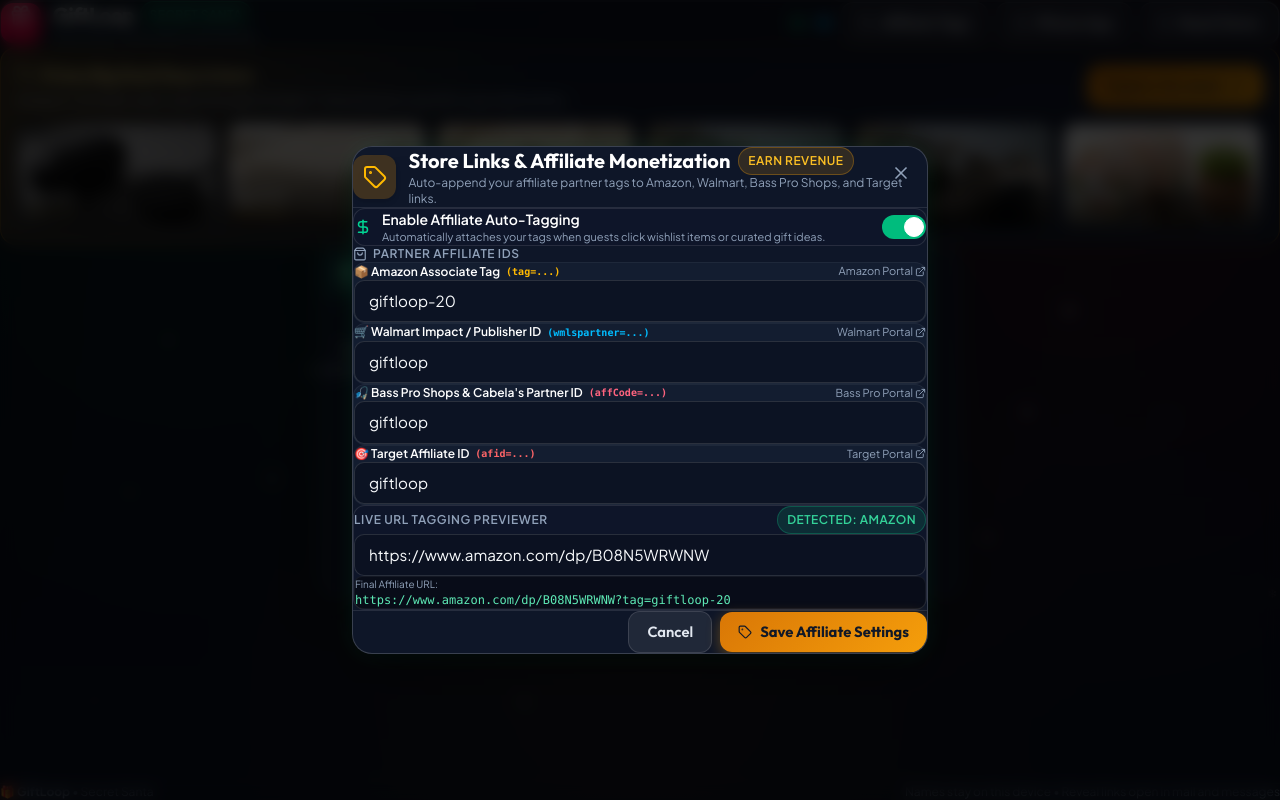
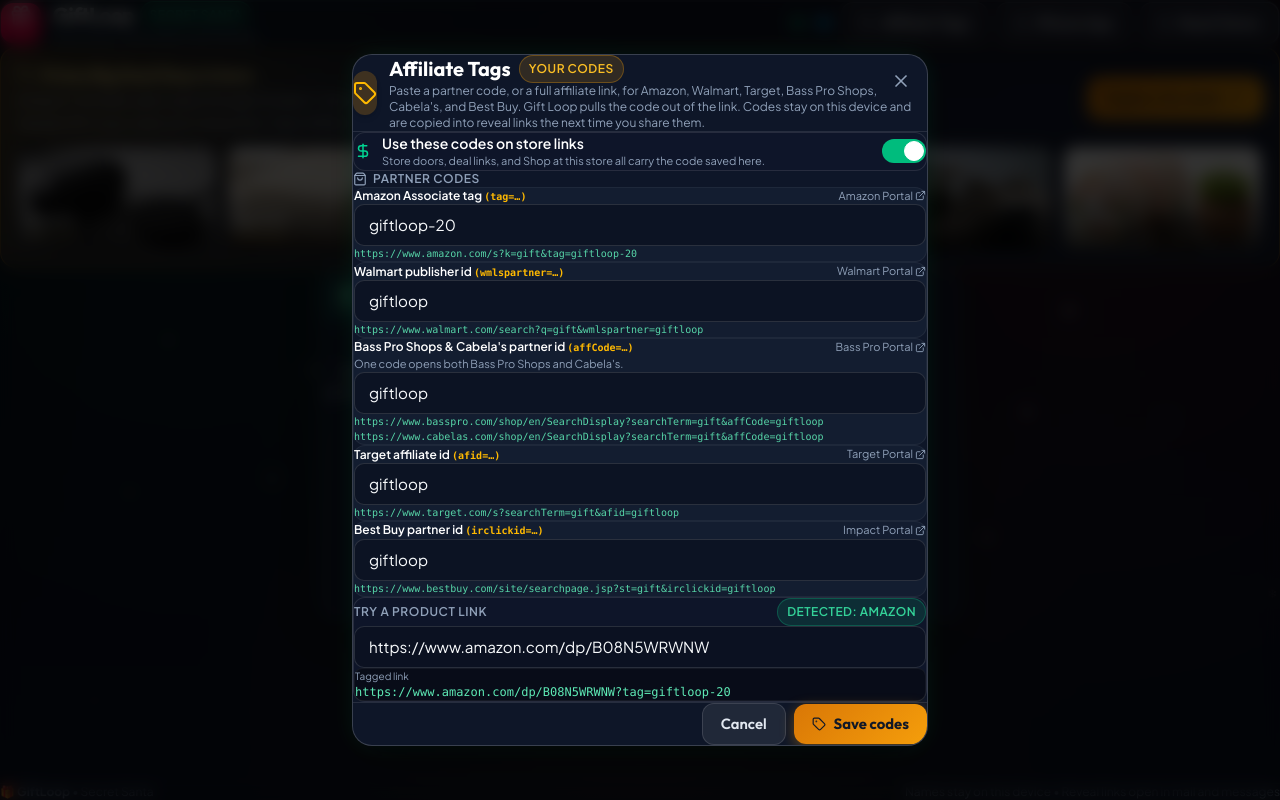
Before and after one commit to willmac1wm/giftloop-app, a React (Vite) app: page / in a window 1280 px wide. Both pictures are taken after a click on the button "Affiliate Tags". Built offline with nearby package versions, Linux system fonts and the light colour scheme.

Commit message:
Let each store take a partner code or a full affiliate link.
Pasting a tagged URL keeps only the partner id, Best Buy has its own field, and the shopping center preview shows the link that code will open.

Co-authored-by: willmac1wm <willmac1wm@users.noreply.github.com>

```diff
--- a/src/App.jsx
+++ b/src/App.jsx
@@ -147,6 +147,7 @@ export default function App() {
 
       {/* Affiliate Partner & Store Settings Modal */}
       <AffiliateSettingsModal
+        key={showAffiliateModal ? 'affiliate-open' : 'affiliate-closed'}
         isOpen={showAffiliateModal}
         onClose={() => setShowAffiliateModal(false)}
       />
--- a/src/components/AffiliateSettingsModal.jsx
+++ b/src/components/AffiliateSettingsModal.jsx
@@ -1,20 +1,112 @@
 import React, { useState } from 'react';
-import { X, Tag, DollarSign, Check, ExternalLink, Sparkles, ShoppingBag, ShieldCheck } from 'lucide-react';
-import { SUPPORTED_STORES, getStoredAffiliateConfig, saveStoredAffiliateConfig, applyAffiliateTag, detectStore } from '../utils/affiliate';
+import { X, Tag, DollarSign, Check, ExternalLink, ShoppingBag } from 'lucide-react';
+import {
+  getStoredAffiliateConfig,
+  saveStoredAffiliateConfig,
+  applyAffiliateTag,
+  detectStore,
+  generateStoreSearchUrl,
+  readAffiliateValue,
+} from '../utils/affiliate';
 import { sound } from '../utils/audio';
+
+const PARTNER_FIELDS = [
+  {
+    key: 'amazonTag',
+    storeId: 'amazon',
+    label: 'Amazon Associate tag',
+    param: 'tag',
+    portal: 'https://affiliate-program.amazon.com/',
+    portalLabel: 'Amazon Portal',
+    placeholder: 'mytag-20 or a full Amazon link',
+  },
+  {
+    key: 'walmartPublisherId',
+    storeId: 'walmart',
+    label: 'Walmart publisher id',
+    param: 'wmlspartner',
+    portal: 'https://affiliates.walmart.com/',
+    portalLabel: 'Walmart Portal',
+    placeholder: 'publisher id or a full Walmart link',
+  },
+  {
+    key: 'bassProPartnerId',
+    storeId: 'basspro',
+    also: 'cabelas',
+    label: "Bass Pro Shops & Cabela's partner id",
+    param: 'affCode',
+    portal: 'https://www.basspro.com/shop/en/affiliate-program',
+    portalLabel: 'Bass Pro Portal',
+    placeholder: "partner id or a Bass Pro / Cabela's link",
+    hint: "One code opens both Bass Pro Shops and Cabela's.",
+  },
+  {
+    key: 'targetPartnerId',
+    storeId: 'target',
+    label: 'Target affiliate id',
+    param: 'afid',
+    portal: 'https://partners.target.com/',
+    portalLabel: 'Target Portal',
+    placeholder: 'affiliate id or a full Target link',
+  },
+  {
+    key: 'bestBuyPartnerId',
+    storeId: 'bestbuy',
+    label: 'Best Buy partner id',
+    param: 'irclickid',
+    portal: 'https://app.impact.com/',
+    portalLabel: 'Impact Portal',
+    placeholder: 'partner id or a full Best Buy link',
+  },
+];
+
+function missingNote(field) {
+  return `That link has no ${field.param} code. Paste the code itself, or a link that includes ${field.param}=.`;
+}
 
 export default function AffiliateSettingsModal({ isOpen, onClose, onConfigSaved }) {
   const [config, setConfig] = useState(() => getStoredAffiliateConfig());
+  const [notes, setNotes] = useState({});
   const [testUrl, setTestUrl] = useState('https://www.amazon.com/dp/B08N5WRWNW');
   const [saveSuccess, setSaveSuccess] = useState(false);
 
   if (!isOpen) return null;
 
+  const writeField = (field, raw, { blur = false } = {}) => {
+    const result = readAffiliateValue(field.storeId, raw);
+    if (result.status === 'missing' && !blur) {
+      setConfig((current) => ({ ...current, [field.key]: raw }));
+      return;
+    }
+    setConfig((current) => ({ ...current, [field.key]: result.value }));
+    setNotes((current) => ({
+      ...current,
+      [field.key]: result.status === 'missing' ? missingNote(field) : '',
+    }));
+  };
+
   const handleSave = (e) => {
     e.preventDefault();
+    const next = { ...config };
+    const nextNotes = {};
+    let blocked = false;
+    for (const field of PARTNER_FIELDS) {
+      const result = readAffiliateValue(field.storeId, config[field.key]);
+      if (result.status === 'missing') {
+        blocked = true;
+        nextNotes[field.key] = missingNote(field);
+      } else {
+        next[field.key] = result.value;
+        nextNotes[field.key] = '';
+      }
+    }
+    setNotes(nextNotes);
+    if (blocked) return;
+
     sound.playClick();
-    saveStoredAffiliateConfig(config);
-    if (onConfigSaved) onConfigSaved(config);
+    setConfig(next);
+    saveStoredAffiliateConfig(next);
+    if (onConfigSaved) onConfigSaved(next);
     setSaveSuccess(true);
     setTimeout(() => {
       setSaveSuccess(false);
@@ -30,41 +122,42 @@ export default function AffiliateSettingsModal({ isOpen, onClose, onConfigSaved
       <div
         className="glass-panel-elevated w-full max-w-xl p-6 relative border border-white/20 flex flex-col max-h-[92vh] overflow-y-auto"
         style={{ background: 'rgba(15, 23, 42, 0.96)' }}
+        role="dialog"
+        aria-labelledby="affiliate-settings-title"
       >
         <button
           onClick={onClose}
           className="absolute top-4 right-4 p-2 text-slate-400 hover:text-white rounded-lg hover:bg-white/10"
+          aria-label="Close affiliate tags"
         >
           <X size={20} />
         </button>
 
-        {/* Modal Header */}
-        <div className="flex items-center gap-3 pb-4 border-b border-white/10 mb-4">
+        <div className="flex items-center gap-3 pb-4 border-b border-white/10 mb-4 pr-8">
           <div className="w-11 h-11 rounded-xl bg-amber-500/20 text-amber-400 flex items-center justify-center shadow-md">
             <Tag size={24} />
           </div>
           <div>
             <div className="flex items-center gap-2">
-              <h3 className="text-xl font-bold font-heading text-white">
-                Store Links & Affiliate Monetization
+              <h3 id="affiliate-settings-title" className="text-xl font-bold font-heading text-white">
+                Affiliate Tags
               </h3>
-              <span className="badge badge-gold text-[10px]">Earn Revenue</span>
+              <span className="badge badge-gold text-[10px]">Your codes</span>
             </div>
-            <p className="text-xs text-slate-400">
-              Auto-append your affiliate partner tags to Amazon, Walmart, Bass Pro Shops, and Target links.
+            <p className="text-xs text-slate-400 mt-1">
+              Paste a partner code, or a full affiliate link, for Amazon, Walmart, Target, Bass Pro Shops, Cabela's, and Best Buy. Gift Loop pulls the code out of the link. Codes stay on this device and are copied into reveal links the next time you share them.
             </p>
           </div>
         </div>
 
         <form onSubmit={handleSave} className="space-y-4">
-          {/* Global Toggle */}
           <div className="p-3.5 rounded-xl bg-slate-900/60 border border-white/10 flex items-center justify-between">
             <div className="flex items-center gap-2.5">
               <DollarSign size={18} className="text-emerald-400" />
               <div>
-                <p className="text-sm font-semibold text-white">Enable Affiliate Auto-Tagging</p>
+                <p className="text-sm font-semibold text-white">Use these codes on store links</p>
                 <p className="text-[11px] text-slate-400">
-                  Automatically attaches your tags when guests click wishlist items or curated gift ideas.
+                  Store doors, deal links, and Shop at this store all carry the code saved here.
                 </p>
               </div>
             </div>
@@ -74,123 +167,63 @@ export default function AffiliateSettingsModal({ isOpen, onClose, onConfigSaved
                 checked={config.enabled}
                 onChange={(e) => setConfig({ ...config, enabled: e.target.checked })}
                 className="sr-only peer"
+                aria-label="Use affiliate codes on store links"
               />
               <div className="w-11 h-6 bg-slate-700 peer-focus:outline-none rounded-full peer peer-checked:after:translate-x-full peer-checked:after:border-white after:content-[''] after:absolute after:top-[2px] after:left-[2px] after:bg-white after:border-gray-300 after:border after:rounded-full after:h-5 after:w-5 after:transition-all peer-checked:bg-emerald-500" />
             </label>
           </div>
 
-          {/* Store IDs Configuration */}
           <div className="space-y-3">
             <div className="text-xs font-semibold uppercase tracking-wider text-slate-400 flex items-center gap-1.5">
-              <ShoppingBag size={14} /> Partner Affiliate IDs
+              <ShoppingBag size={14} /> Partner codes
             </div>
 
-            {/* Amazon Associates */}
-            <div className="p-3 rounded-xl bg-slate-800/40 border border-white/5 space-y-1">
-              <div className="flex items-center justify-between">
-                <label className="text-xs font-semibold text-white flex items-center gap-1.5">
-                  <span>📦 Amazon Associate Tag</span>
-                  <span className="text-[10px] text-amber-400 font-mono">(tag=...)</span>
+            {PARTNER_FIELDS.map((field) => (
+              <div key={field.key} className="p-3 rounded-xl bg-slate-800/40 border border-white/5 space-y-1">
+                <div className="flex items-center justify-between gap-2">
+                  <label className="text-xs font-semibold text-white" htmlFor={`affiliate-${field.key}`}>
+                    {field.label}{' '}
+                    <span className="text-[10px] text-amber-400 font-mono">({field.param}=…)</span>
                   </label>
                   <a
-                  href="https://affiliate-program.amazon.com/"
+                    href={field.portal}
                     target="_blank"
                     rel="noopener noreferrer"
-                  className="text-[11px] text-slate-400 hover:text-white flex items-center gap-0.5"
+                    className="text-[11px] text-slate-400 hover:text-white flex items-center gap-0.5 shrink-0"
                   >
-                  Amazon Portal <ExternalLink size={11} />
+                    {field.portalLabel} <ExternalLink size={11} />
                   </a>
                 </div>
+                {field.hint && <p className="text-[11px] text-slate-400">{field.hint}</p>}
                 <input
+                  id={`affiliate-${field.key}`}
                   type="text"
-                value={config.amazonTag}
-                onChange={(e) => setConfig({ ...config, amazonTag: e.target.value.trim() })}
-                placeholder="e.g. giftloop-20"
+                  value={config[field.key] || ''}
+                  onChange={(e) => writeField(field, e.target.value)}
+                  onBlur={(e) => writeField(field, e.target.value, { blur: true })}
+                  placeholder={field.placeholder}
+                  aria-label={field.label}
                   className="glass-input w-full text-xs font-mono"
                 />
+                {notes[field.key] && (
+                  <p className="text-[11px] text-rose-300" role="alert">{notes[field.key]}</p>
+                )}
+                <p className="text-[10px] font-mono text-emerald-300/90 break-all">
+                  {generateStoreSearchUrl('gift', field.storeId, config)}
+                </p>
+                {field.also && (
+                  <p className="text-[10px] font-mono text-emerald-300/90 break-all">
+                    {generateStoreSearchUrl('gift', field.also, config)}
+                  </p>
+                )}
+              </div>
+            ))}
           </div>
 
-            {/* Walmart */}
-            <div className="p-3 rounded-xl bg-slate-800/40 border border-white/5 space-y-1">
-              <div className="flex items-center justify-between">
-                <label className="text-xs font-semibold text-white flex items-center gap-1.5">
-                  <span>🛒 Walmart Impact / Publisher ID</span>
-                  <span className="text-[10px] text-sky-400 font-mono">(wmlspartner=...)</span>
-                </label>
-                <a
-                  href="https://affiliates.walmart.com/"
-                  target="_blank"
-                  rel="noopener noreferrer"
-                  className="text-[11px] text-slate-400 hover:text-white flex items-center gap-0.5"
-                >
-                  Walmart Portal <ExternalLink size={11} />
-                </a>
-              </div>
-              <input
-                type="text"
-                value={config.walmartPublisherId}
-                onChange={(e) => setConfig({ ...config, walmartPublisherId: e.target.value.trim() })}
-                placeholder="e.g. your_impact_partner_id"
-                className="glass-input w-full text-xs font-mono"
-              />
-            </div>
-
-            {/* Bass Pro Shops & Cabela's */}
-            <div className="p-3 rounded-xl bg-slate-800/40 border border-white/5 space-y-1">
-              <div className="flex items-center justify-between">
-                <label className="text-xs font-semibold text-white flex items-center gap-1.5">
-                  <span>🎣 Bass Pro Shops & Cabela's Partner ID</span>
-                  <span className="text-[10px] text-rose-400 font-mono">(affCode=...)</span>
-                </label>
-                <a
-                  href="https://www.basspro.com/shop/en/affiliate-program"
-                  target="_blank"
-                  rel="noopener noreferrer"
-                  className="text-[11px] text-slate-400 hover:text-white flex items-center gap-0.5"
-                >
-                  Bass Pro Portal <ExternalLink size={11} />
-                </a>
-              </div>
-              <input
-                type="text"
-                value={config.bassProPartnerId}
-                onChange={(e) => setConfig({ ...config, bassProPartnerId: e.target.value.trim() })}
-                placeholder="e.g. your_basspro_partner_code"
-                className="glass-input w-full text-xs font-mono"
-              />
-            </div>
-
-            {/* Target */}
-            <div className="p-3 rounded-xl bg-slate-800/40 border border-white/5 space-y-1">
-              <div className="flex items-center justify-between">
-                <label className="text-xs font-semibold text-white flex items-center gap-1.5">
-                  <span>🎯 Target Affiliate ID</span>
-                  <span className="text-[10px] text-red-400 font-mono">(afid=...)</span>
-                </label>
-                <a
-                  href="https://partners.target.com/"
-                  target="_blank"
-                  rel="noopener noreferrer"
-                  className="text-[11px] text-slate-400 hover:text-white flex items-center gap-0.5"
-                >
-                  Target Portal <ExternalLink size={11} />
-                </a>
-              </div>
-              <input
-                type="text"
-                value={config.targetPartnerId}
-                onChange={(e) => setConfig({ ...config, targetPartnerId: e.target.value.trim() })}
-                placeholder="e.g. target_impact_id"
-                className="glass-input w-full text-xs font-mono"
-              />
-            </div>
-          </div>
-
-          {/* Interactive Live URL Test Tool */}
           <div className="p-3.5 rounded-xl bg-slate-900/60 border border-white/10 space-y-2">
             <div className="flex items-center justify-between">
               <span className="text-xs font-semibold uppercase tracking-wider text-slate-400">
-                Live URL Tagging Previewer
+                Try a product link
               </span>
               {detectedStoreId && detectedStoreId !== 'other' && (
                 <span className="badge badge-emerald text-[10px]">
@@ -203,19 +236,19 @@ export default function AffiliateSettingsModal({ isOpen, onClose, onConfigSaved
               type="url"
               value={testUrl}
               onChange={(e) => setTestUrl(e.target.value)}
-              placeholder="Paste any Amazon, Walmart, or Bass Pro URL to test..."
+              placeholder="Paste a product link to see it tagged"
+              aria-label="Product link to tag"
               className="glass-input w-full text-xs"
             />
 
             <div className="p-2.5 rounded-lg bg-black/40 border border-white/5">
-              <span className="text-[10px] text-slate-400 block mb-0.5">Final Affiliate URL:</span>
+              <span className="text-[10px] text-slate-400 block mb-0.5">Tagged link</span>
               <p className="text-xs font-mono text-emerald-300 break-all">
                 {testTaggedUrl}
               </p>
             </div>
           </div>
 
-          {/* Action buttons */}
           <div className="pt-2 flex items-center justify-end gap-2 border-t border-white/10">
             <button
               type="button"
@@ -229,7 +262,7 @@ export default function AffiliateSettingsModal({ isOpen, onClose, onConfigSaved
               className="btn btn-gold text-xs py-2 px-4 shadow-lg shadow-amber-500/20"
             >
               {saveSuccess ? <Check size={14} /> : <Tag size={14} />}
-              {saveSuccess ? 'Saved & Applied!' : 'Save Affiliate Settings'}
+              {saveSuccess ? 'Saved' : 'Save codes'}
             </button>
           </div>
         </form>
--- a/src/components/DealBanner.jsx
+++ b/src/components/DealBanner.jsx
@@ -1,13 +1,15 @@
 import React from 'react';
 import { ExternalLink, Tag } from 'lucide-react';
-import { getStoredAffiliateConfig } from '../utils/affiliate';
+import { getStoredAffiliateConfig, usesSampleAffiliateCodes } from '../utils/affiliate';
 import { dealLinks } from '../utils/deals';
 import StoreConcourse from './StoreConcourse';
 
 export default function DealBanner({ affiliate }) {
+  const fromThisDevice = !affiliate;
   const config = affiliate || (typeof localStorage === 'undefined' ? undefined : getStoredAffiliateConfig());
   const deals = dealLinks(config);
   const amazon = deals.stores[0];
+  const sampleCodes = fromThisDevice && usesSampleAffiliateCodes(config);
 
   return (
     <aside className="deal-banner" aria-label="Store deals">
@@ -17,6 +19,11 @@ export default function DealBanner({ affiliate }) {
           {deals.title}
         </div>
         <p>{deals.lede}</p>
+        {sampleCodes && (
+          <p className="deal-banner-note">
+            Sample Gift Loop codes are in these links. Open Affiliate Tags and paste your own.
+          </p>
+        )}
       </div>
       <a className="btn btn-gold text-sm shrink-0" href={amazon.href} target="_blank" rel="noopener noreferrer">
         Explore the deals
--- a/src/components/Navbar.jsx
+++ b/src/components/Navbar.jsx
@@ -71,7 +71,7 @@ export default function Navbar({
               onOpenAffiliateModal && onOpenAffiliateModal();
             }}
             className="btn btn-secondary text-xs py-2 px-2.5 text-amber-400 hover:text-white"
-            title="Configure Amazon, Walmart, Bass Pro Affiliate Tags"
+            title="Paste Amazon, Walmart, Target, Bass Pro, Cabela's, and Best Buy affiliate codes"
           >
             <Tag size={13} />
             <span className="hidden md:inline">Affiliate Tags</span>
--- a/src/index.css
+++ b/src/index.css
@@ -767,6 +767,10 @@ h1, h2, h3, h4, .font-heading {
   font-size: 0.8rem;
 }
 
+.deal-banner-note {
+  color: #fde68a;
+}
+
 .deal-banner-stores {
   display: flex;
   flex-wrap: wrap;
--- a/src/utils/affiliate.js
+++ b/src/utils/affiliate.js
@@ -18,6 +18,18 @@ export const CENTER_STORES = [
   { id: 'bestbuy', name: 'Best Buy', photo: '/shopping/photo-play.jpg', position: 'center' },
 ];
 
+/** Query keys Gift Loop reads when a full affiliate link is pasted into a store field. */
+export const AFFILIATE_PARAM_KEYS = {
+  amazon: ['tag'],
+  walmart: ['wmlspartner', 'affiliate_id'],
+  basspro: ['affCode'],
+  cabelas: ['affCode'],
+  target: ['afid', 'clkid'],
+  bestbuy: ['irclickid'],
+};
+
+const SAMPLE_CODE_KEYS = ['amazonTag', 'walmartPublisherId', 'bassProPartnerId', 'targetPartnerId', 'bestBuyPartnerId'];
+
 export const SUPPORTED_STORES = [
   { id: 'amazon', name: 'Amazon', domain: 'amazon.com', icon: '📦', color: '#ff9900' },
   { id: 'walmart', name: 'Walmart', domain: 'walmart.com', icon: '🛒', color: '#0071dc' },
@@ -26,6 +38,33 @@ export const SUPPORTED_STORES = [
   { id: 'target', name: 'Target', domain: 'target.com', icon: '🎯', color: '#cc0000' },
   { id: 'bestbuy', name: 'Best Buy', domain: 'bestbuy.com', icon: '⚡', color: '#ffe000' },
 ];
+
+/**
+ * Turns a typed partner code, or a pasted affiliate link, into the id stored for that store.
+ * A plain code is kept. A link is reduced to its partner parameter.
+ */
+export function readAffiliateValue(storeId, raw) {
+  const text = String(raw ?? '').trim();
+  if (!text) return { value: '', status: 'code' };
+  if (!/^https?:\/\//i.test(text)) return { value: text, status: 'code' };
+
+  try {
+    const parsed = new URL(text);
+    const keys = AFFILIATE_PARAM_KEYS[storeId] || [];
+    for (const key of keys) {
+      const value = parsed.searchParams.get(key);
+      if (value && value.trim()) return { value: value.trim(), status: 'code' };
+    }
+    return { value: '', status: 'missing' };
+  } catch {
+    return { value: text, status: 'code' };
+  }
+}
+
+/** True while every store still has the built-in Gift Loop sample code. */
+export function usesSampleAffiliateCodes(config = DEFAULT_AFFILIATE_CONFIG) {
+  return SAMPLE_CODE_KEYS.every((key) => config?.[key] === DEFAULT_AFFILIATE_CONFIG[key]);
+}
 
 /**
  * Loads current affiliate config from localStorage
```
Also changed, not shown: scripts/smoke-draw.mjs (+20 -1 lines). Lines whose indentation alone changed are shown as unchanged.
